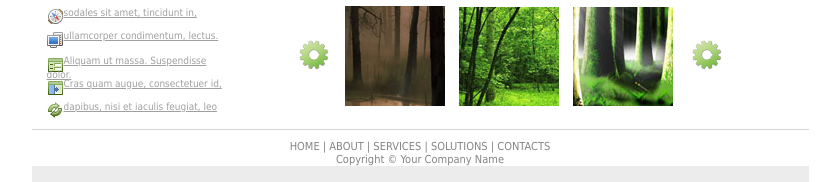
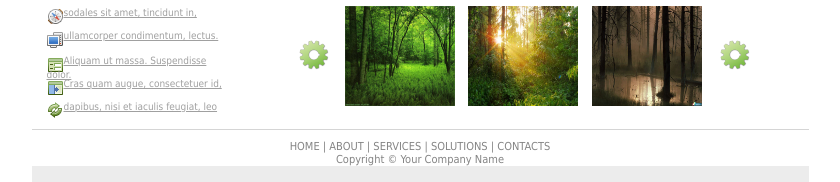
Before and after one commit to ibuziuk/bsu-design-html5-task, a plain HTML site: page index.html in a window 1280 px wide. Shown: the part 790-972 px from the top of the page, without its empty margins (220-1060 px from the left). Drawn offline with Linux system fonts and the light colour scheme.

Commit message:
Adding part of Block №1

```diff
--- a/css/styles.css
+++ b/css/styles.css
@@ -463,3 +463,8 @@ text-align: center;
     width: 560px;
     height: 286px;
 }
+
+.small {
+    width: 110px;
+    height: 100px;
+}
--- a/index.html
+++ b/index.html
@@ -91,11 +91,12 @@
 				<div class="article2">
 					<h1>OUR GREEN <span>SOLUTIONS</span></h1>
 					<p><b>Dolores sed</b> Morbi volutpat leo in ligula. Integer vel magna.  nteger in ante. Sed posuere ligula rhoncus erat. Quisque ut magna et nisi bibendum sagittis.</p>
-					<div class="pic"><a href="#"><img src="images/krug.png" alt="button"/></a>
-						<img src="gallery/spic2.jpg" alt="foto"/>
-						<img src="gallery/spic0.jpg" alt="foto"/>
-						<img src="gallery/spic4.jpg" alt="foto"/>
-						<a href="#"><img src="images/krug.png" alt="button"/></a>
+					<div class="pic">
+						<a id="back"><img src="images/krug.png" alt="button"/></a>
+						<img id="img_preview_1" class="small" src="gallery/pic0.jpg" alt="foto"/>
+						<img id="img_preview_2" class="small" src="gallery/pic1.jpg" alt="foto"/>
+						<img id="img_preview_3" class="small" src="gallery/pic2.jpg" alt="foto"/>
+						<a id="forward"><img src="images/krug.png" alt="button"/></a>
 					</div>
 
 				</div>
--- a/js/main.js
+++ b/js/main.js
@@ -79,6 +79,10 @@ function getTimeToNewYear() {
     return timeToNewYear;
 }
 
+function changeHeaderImage(img) {
+    document.getElementById("year_time").setAttribute("src", img.src);
+}
+
 document.addEventListener("DOMContentLoaded", function(event) {
     // Block №2
     setImageHeader();
@@ -127,4 +131,18 @@ document.addEventListener("DOMContentLoaded", function(event) {
         document.getElementById("time_left").textContent = "";
     });
 
+    // Block №1
+    document.getElementById("img_preview_1").addEventListener("click", function() {
+        changeHeaderImage(this);
+    });
+
+    document.getElementById("img_preview_2").addEventListener("click", function() {
+        changeHeaderImage(this);
+    });
+
+    document.getElementById("img_preview_3").addEventListener("click", function() {
+        changeHeaderImage(this);
+    });
+
+
 });
```
Also changed, not shown: gallery/spic0.jpg (deleted), gallery/spic2.jpg (deleted), gallery/spic4.jpg (deleted).
